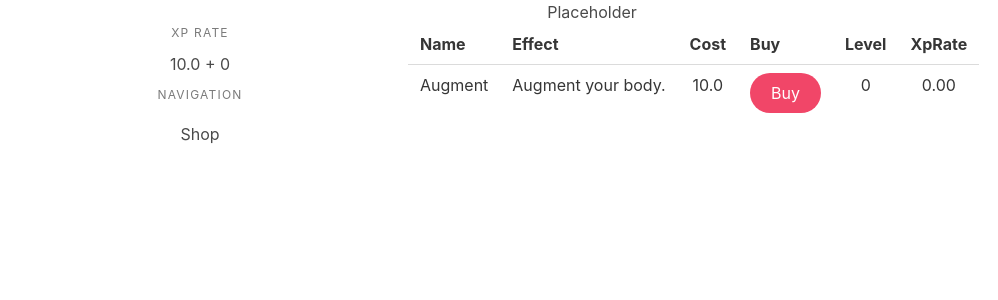
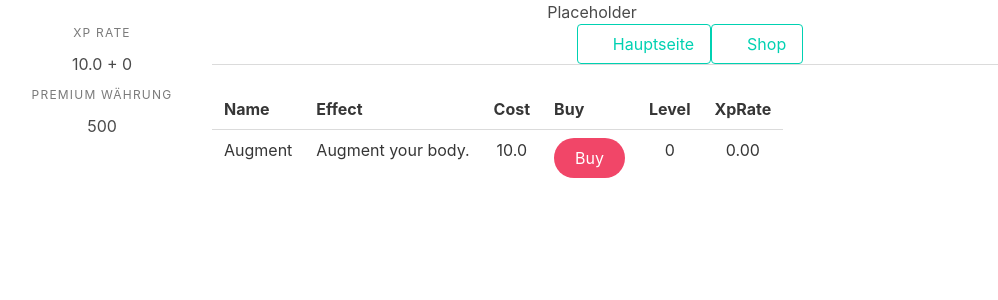
Before and after one commit to jupi1001/IdleCultivation, a React (Create React App) app: page / in a window 1280 px wide. Shown: the top 300 px of the page, without its empty margins (48-1046 px from the left). Built offline with nearby package versions, Linux system fonts and the light colour scheme.

Commit message:
Restructering because States are not global

```diff
--- a/src/Components/Frontpage.tsx
+++ b/src/Components/Frontpage.tsx
@@ -1,14 +1,21 @@
 import React, { useEffect, useState } from "react";
 import UpgradeComponent from "./UpgradeComponent";
-import { Link } from 'react-router-dom';
+import Shop from "./Shop";
 
 function Frontpage() {
+  //Variable States
   const [globalXP, setGlobalXP] = useState(10);
   const [xpRate1, setXpRate1] = useState(0);
   const [unlock1, setUnlock1] = useState(false);
   const [xpRate2, setXpRate2] = useState(0);
   const [unlock2, setUnlock2] = useState(false);
   const [xpRate3, setXpRate3] = useState(0);
+
+  //Shop States
+  const [premiumCurrency, setPremiumcurrency] = useState(500);
+
+  // Show Tabs States
+  const [showShopState, setShowShopState] = React.useState(false);
 
   useEffect(() => {
     const interval = setInterval(() => {
@@ -27,27 +34,58 @@ function Frontpage() {
     }
   }
 
+  function showShop() {
+    setShowShopState(true);
+  }
+
+  function showMain() {
+    setShowShopState(false);
+  }
+
   return (
     <div className="columns">
-      <div className="column is-4">
+      <div className="column is-2">
         <aside className="menu">
           <p className="menu-label">Xp Rate</p>
           <ul className="menu-list">
             <li>
-              <text>{globalXP.toPrecision(3)} + {xpRate1 + xpRate2 + xpRate3}</text>
+              <p>
+                {globalXP.toPrecision(3)} + {xpRate1 + xpRate2 + xpRate3}
+              </p>
             </li>
           </ul>
-          <p className="menu-label">Navigation</p>
+          <p className="menu-label">Premium Währung</p>
           <ul className="menu-list">
             <li>
-            <Link to='/shop'>Shop</Link>
+              <p>{premiumCurrency}</p>
             </li>
           </ul>
-
         </aside>
-
       </div>
-      <div className="column is-8">
+      <div className="column is-10">
+        <div className="tabs is-centered is-boxed">
+          <ul>
+            <li>
+              <button className="button is-primary is-outlined" onClick={showMain}>
+                <span className="icon is-small">
+                  <i className="fas fa-film" aria-hidden="true"></i>
+                </span>
+                <span>Hauptseite</span>
+              </button>
+            </li>
+            <li>
+              <button className="button is-primary is-outlined" onClick={showShop}>
+                <span className="icon is-small">
+                  <i className="fas fa-image" aria-hidden="true"></i>
+                </span>
+                <span>Shop</span>
+              </button>
+            </li>
+          </ul>
+        </div>
+        {showShopState ? (
+          <Shop pCurrency={premiumCurrency} setPCurrency={setPremiumcurrency} />
+        ) : (
           <div className="table-container">
             <table className="table">
               <tbody>
@@ -102,6 +140,7 @@ function Frontpage() {
               </tbody>
             </table>
           </div>
+        )}
       </div>
     </div>
   );
--- a/src/Components/Shop.tsx
+++ b/src/Components/Shop.tsx
@@ -1,28 +1,14 @@
 import React from "react";
-import { Link } from "react-router-dom";
+import { ShopUpgrade } from "./ShopUpgrade";
 
-const Shop = () => {
+
+const Shop = (props: { pCurrency: any; setPCurrency: any }) => {
+
   return (
     <div className="container">
       <div className="columns">
-        <div className="column is-4">
-          <aside className="menu">
-            <p className="menu-label">Premium Währung</p>
-            <ul className="menu-list">
-              <li>
-                <text>0</text>
-              </li>
-            </ul>
-            <p className="menu-label">Navigation</p>
-            <ul className="menu-list">
-              <li>
-                <Link to="/">Hauptseite</Link>
-              </li>
-            </ul>
-          </aside>
-        </div>
-        <div className="column is-8">
-          {/* TODO Add table with boxes? For upgrades or stuff */}
+        <div className="column is-10">
+          <ShopUpgrade pCurrency={props.pCurrency} setPCurrency={props.setPCurrency}/>
         </div>
       </div>
     </div>
--- /dev/null
+++ b/src/Components/ShopUpgrade.tsx
@@ -0,0 +1,35 @@
+import React from "react";
+
+const Upgrade = [
+  { name: "a", price: 500 },
+  { name: "b", price: 1000 },
+];
+
+export const ShopUpgrade = (props: { pCurrency: any; setPCurrency: any }) => {
+
+  function reducePCurrency(price:number) {
+    if(props.pCurrency>=price)
+    props.setPCurrency(props.pCurrency - price);
+  }
+
+  return (
+    <div className="columns">
+      {Upgrade.map((item) => {
+        return (
+          <div key={item.name} className="column is-2">
+            <figure className="image is-64x64 is-centered">
+              <img
+                src="https://bulma.io/images/placeholders/64x64.png"
+                alt="abc"
+              />
+            </figure>
+            <p className="has-text-centered">{item.name}</p>
+            <button className="button" onClick={()=>reducePCurrency(item.price)}>
+              {item.price}
+            </button>
+          </div>
+        );
+      })}
+    </div>
+  );
+};
```
Lines whose indentation alone changed are shown as unchanged.
